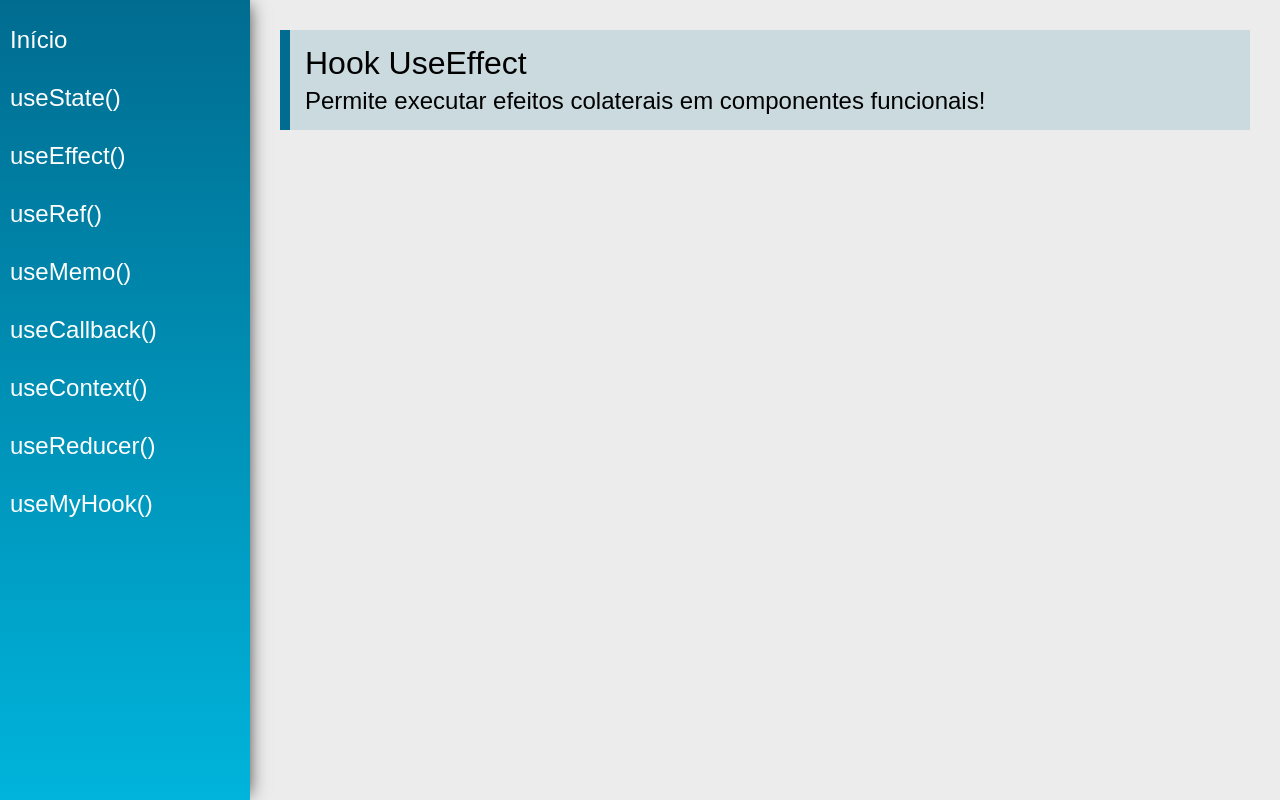
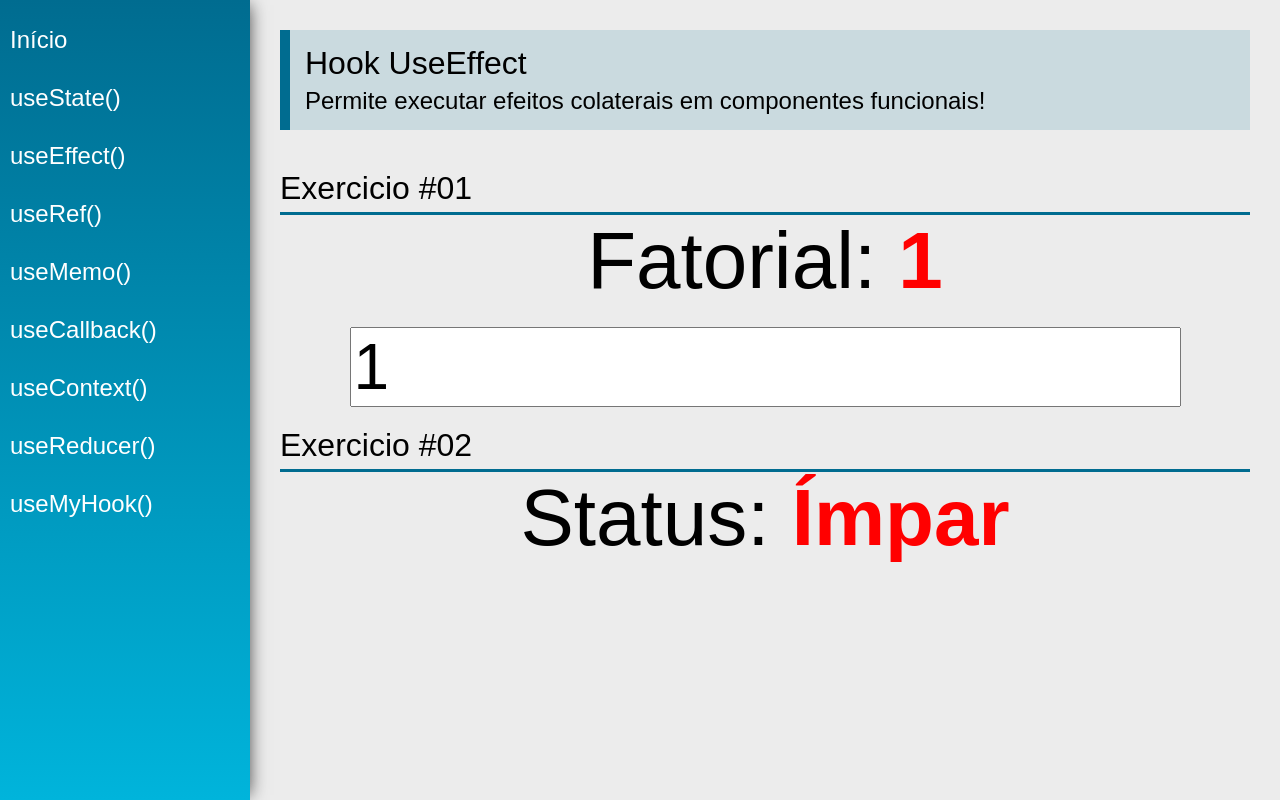
Before and after one commit to oliveiradiney/hooks, a React (Create React App) app: page /useEffect in a window 1280 px wide. Built offline with nearby package versions, Linux system fonts and the light colour scheme.

Commit message:
useEffect

```diff
--- a/src/views/examples/UseEffect.jsx
+++ b/src/views/examples/UseEffect.jsx
@@ -1,13 +1,67 @@
-import React from 'react'
+import React, {useState, useEffect} from 'react'
+
 import PageTitle from '../../components/layout/PageTitle'
+import SectionTitle from '../../components/layout/SectionTitle'
 
+
+function calcFatorial(num){
+    const n = parseInt(num)
+    if(n < 0) return -1
+    if(n === 0) return 1
+    return calcFatorial( n - 1 ) * n
+}
 const UseEffect = (props) => {
+    //Ex #01
+    const [ number, setNumber ] = useState(1)
+    const [ fatorial, setFatorial ] = useState(1)
+
+    useEffect(function() {
+        setFatorial(calcFatorial(number))
+    }, [number])
+
+    useEffect(function() {
+        if(fatorial > 1000000){
+            document.title = "Eita!!!"
+        }
+    }, [fatorial])
+
+    //Ex #02
+    const [status, setStatus] = useState("Ímpar")
+
+    useEffect(function() {
+        setStatus(number % 2 === 0 ? "Par" : "Ímpar")
+    }, [number])
+
     return (
         <div className="UseEffect">
             <PageTitle
                 title="Hook UseEffect"
                 subtitle="Permite executar efeitos colaterais em componentes funcionais!"
             />
+
+            <SectionTitle title='Exercicio #01' />
+            <div className="center">
+                <div>
+                    <span className='text'>Fatorial: </span>
+                    <span className='text red'>{fatorial === -1 ? 'Não existe' : fatorial }</span>
+                </div>
+
+                <input type="number" className="input"
+                    value={number}
+                    onChange={e => setNumber(e.target.value)}/>
+            </div>
+
+            <SectionTitle title='Exercicio #02' />
+            <div className="center">
+                <div>
+                    <span className="text">Status: </span>
+                    <span className="text red"> {status}</span>
+                </div>
+
+
+            </div>
+
+
         </div>
     )
 }
--- a/src/views/examples/UseState.jsx
+++ b/src/views/examples/UseState.jsx
@@ -31,6 +31,7 @@
             <SectionTitle title='Exercicio #02' />
             <input type="text" className='input'
                 value={name} onChange={e => setName(e.target.value)}/>
+            <span className='text'>{name}</span>
 
         </div>
     )
```
